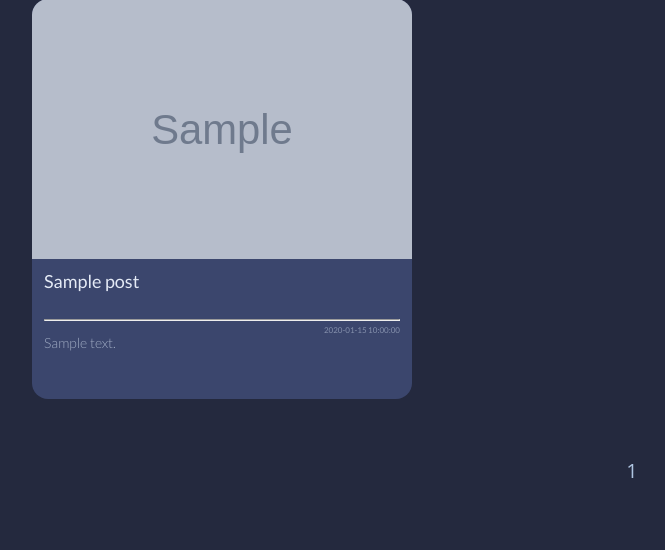
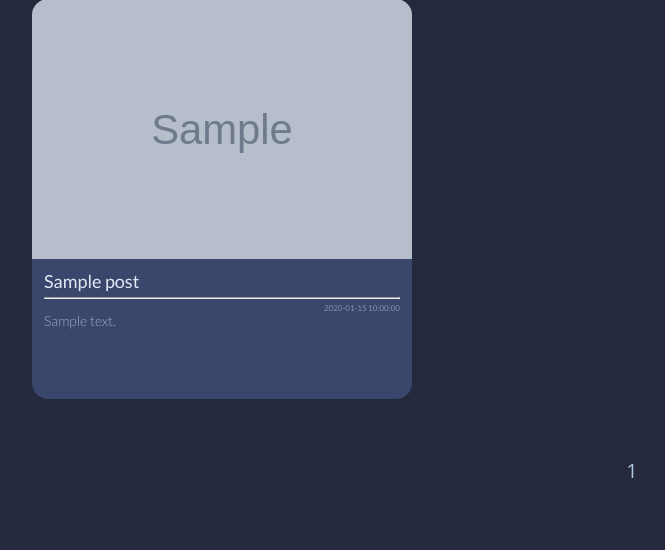
Before and after one commit to katwarwas/bezpieczni-app, a Python web app: template templates/subpages/news.html in a window 1280 px wide. Shown: the part 291-841 px from the top of the page, without its empty margins (8-673 px from the left). Run offline with Jinja, Linux system fonts and the light colour scheme; the template is opened without the code that fills it: most values are stand-ins (such as "Sample title", 1, 10 or a date in 2020); grey boxes marked "Sample" are stand-in pictures; some libraries are stand-ins or nearby versions.

Commit message:
repair news css v2

```diff
--- a/static/css/news.css
+++ b/static/css/news.css
@@ -87,11 +87,12 @@
 
 .newsTitle {
   line-height: 1.2;
-  height: 44px;
+  max-height: calc(1.2em * 2);
   overflow: hidden;
   display: -webkit-box;
   -webkit-box-orient: vertical;
   -webkit-line-clamp: 2;
+  text-overflow: ellipsis;
 }
 
 @media (max-width: 53rem) {
```
